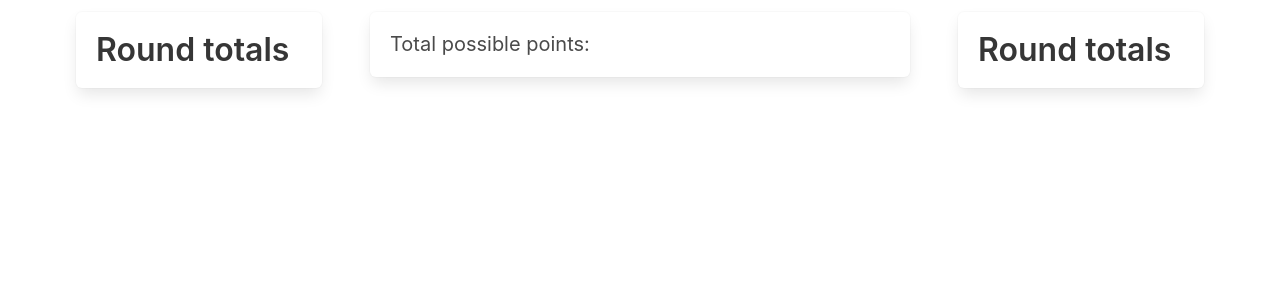
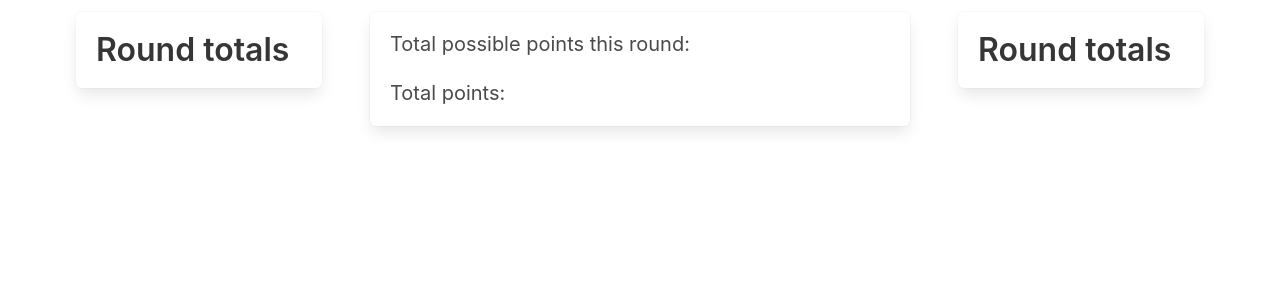
Before and after one commit to lamaqdahodwala/dicebattle, a Django app: page / in a window 1280 px wide. Shown: the top 300 px of the page. Run offline with Django 3.2, Linux system fonts and the light colour scheme; a user stored in the database is signed in.

Commit message:
created javascript things

```diff
--- a/static/main.js
+++ b/static/main.js
@@ -0,0 +1,16 @@
+let total = 0
+let r1 = 0
+let r2 = 0
+let r3 = 0
+let r4 = 0
+let r5 = 0
+
+
+
+function roll(){
+    let x = Math.ceil(Math.random() * 6)
+    if (x == 0){
+        return 1
+    }
+    return x
+}
--- a/templates/index.html
+++ b/templates/index.html
@@ -17,7 +17,10 @@
         <div class="column">
             <div class="tile is-parent">
                 <div class="tile is-child box">
-                    <h1 class="subtitle">Total possible points: <span id='possiblepoints'></span></h1>
+                    <h1 class="subtitle">Total possible points this round: <span id='possiblepoints'></span></h1>
+                    <h1 class="subtitle">Total points:
+                        <span id="totalpoints"></span>
+                    </h1>
                 </div>
             </div>
         </div>
```
